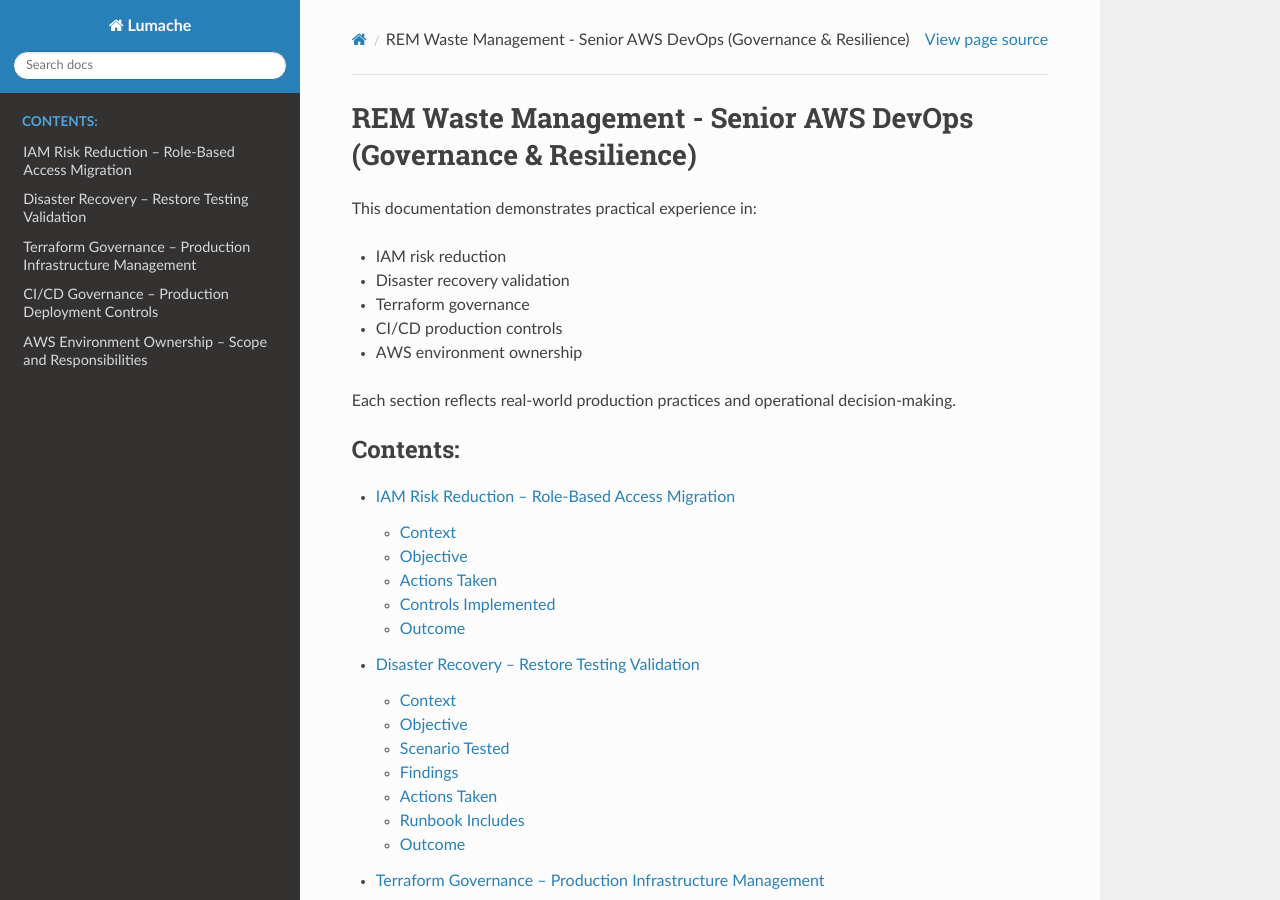
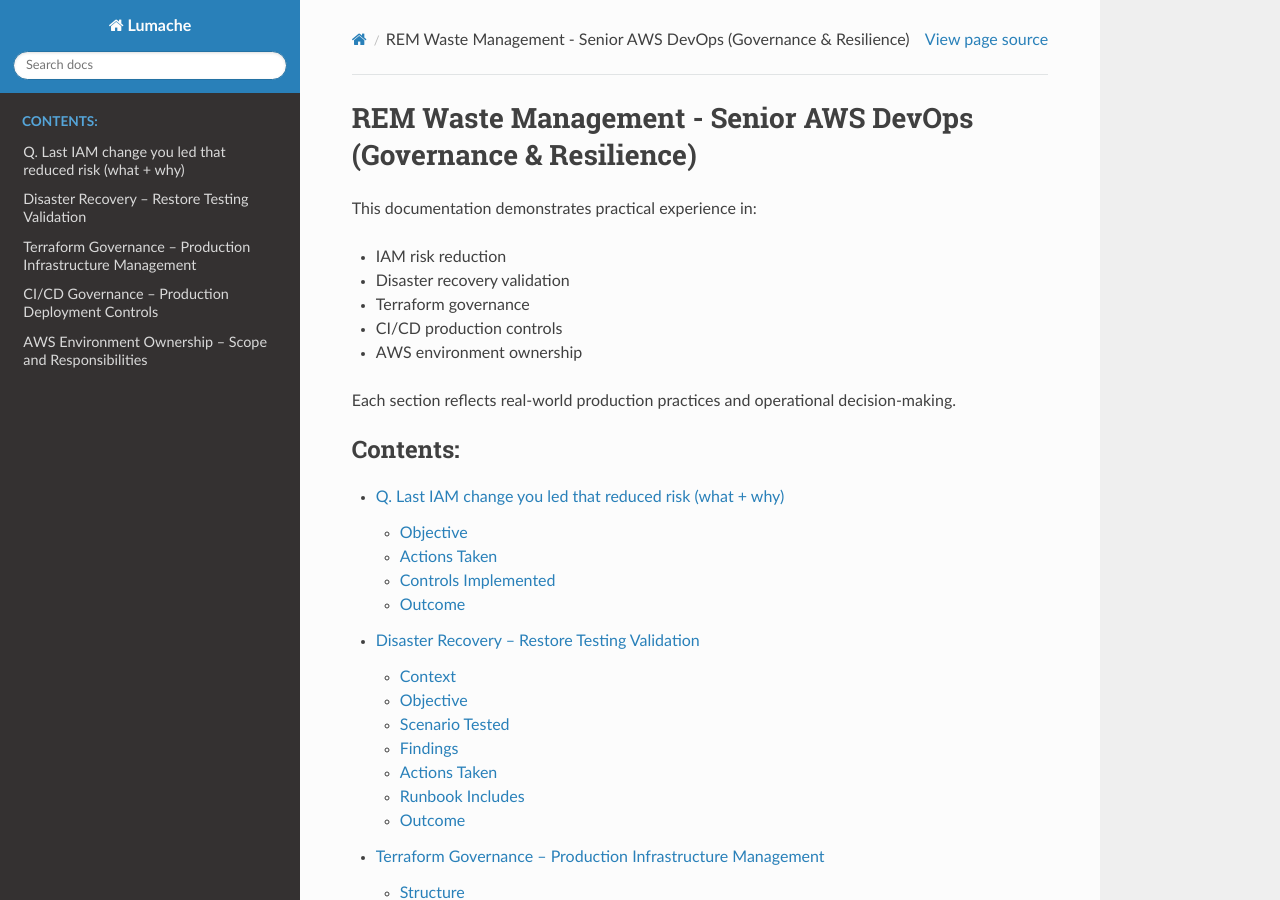
Before and after one commit to Mynkskhr/proj1221, a Sphinx documentation site: the page built from docs/source/index.rst, in a window 1280 px wide and 900 px high. Built offline with Sphinx 7.4.7 and the Read the Docs theme 3.1.0, drawn with Linux system fonts in a browser that asks for light colours; some of the changed lines change nothing that is shown.

Commit message:
Update iam-risk-reduction.rst

```diff
--- a/docs/source/iam-risk-reduction.rst
+++ b/docs/source/iam-risk-reduction.rst
@@ -1,40 +1,65 @@
-IAM Risk Reduction – Role-Based Access Migration
-================================================
+Q. Last IAM change you led that reduced risk (what + why)
+======================================================
 
-Context
--------
-The environment relied heavily on long-lived IAM user credentials and overly permissive policies (e.g. wildcard ``*:*`` actions), increasing the risk of credential compromise and lateral movement.
+In my previous roles at OpenText and Diehl Metering, I worked on AWS environments operating in a multi-account setup using landing zones, Service Control Policies (SCPs), and IAM role-based access.
+
+During an IAM audit, I identified several high-risk patterns:
+
+- Long-lived IAM users with static access keys
+- Access keys not rotated or encrypted
+- Over-permissive policies (e.g. ``*:*``)
+- Application teams sharing credentials
+- Lack of enforcement of least-privilege access
+- Inconsistent IAM practices across accounts
+
+These issues increased the risk of credential compromise, privilege escalation, and lack of traceability.
 
 Objective
 ---------
-Reduce identity-related risk by enforcing least privilege and eliminating long-lived credentials.
+Reduce identity-related risk by eliminating long-lived credentials, enforcing least privilege, and standardising IAM practices across accounts.
 
 Actions Taken
 -------------
-- Conducted IAM audit using AWS IAM Access Analyzer and CloudTrail logs
-- Identified:
-  - Over-permissive policies
-  - Unused credentials
-  - Inline policies without governance
-- Migrated from IAM users to IAM roles with STS-based temporary credentials
-- Replaced inline policies with scoped managed policies
-- Enforced:
-  - MFA for privileged access
-  - Role assumption patterns (no direct access to production resources)
-- Introduced naming conventions and role segmentation:
-  - ``app-role-*``
-  - ``infra-role-*``
-  - ``readonly-*``
+- Migrated access model from IAM users to IAM roles using STS-based temporary credentials
+- Enforced role-based access for applications and engineers
+- Designed IAM roles aligned to job functions and service boundaries
+
+- Identified and remediated access key risks:
+  - Flagged access keys older than 90 days
+  - Detected unencrypted or unused keys
+  - Implemented automated remediation using:
+    - AWS Lambda
+    - EventBridge triggers
+    - Step Functions for controlled workflows
+  - Actions included deactivation or deletion of non-compliant keys
+
+- Prevented creation of over-permissive policies:
+  - Implemented guardrails aligned with security posture
+  - Used automated checks to detect ``*:*`` patterns
+  - Enforced policy review before deployment
+
+- Addressed credential sharing:
+  - Shifted application teams to role-based access
+  - Removed dependency on shared credentials
+  - Reinforced shared responsibility model
+
+- Standardised IAM via Terraform:
+  - Introduced reusable IAM modules
+  - Defined a standard operating process (SOP) for IAM changes
+  - Ensured consistent policy structure and naming conventions across environments
 
 Controls Implemented
 -------------------
-- Least privilege policies per service
-- Restricted access to sensitive services (IAM, KMS, S3 critical buckets)
-- CloudTrail enabled for all regions
-- Periodic access reviews
+- Least-privilege IAM policies per service and role
+- SCP guardrails to restrict high-risk actions at account level
+- Automated detection and remediation of non-compliant access keys
+- Role-based access with temporary credentials (STS)
+- Audit visibility through CloudTrail and logging
 
 Outcome
 -------
-- Eliminated long-lived credentials in production
-- Reduced blast radius of compromised identities
-- Improved auditability and traceability of access patterns
+- Eliminated long-lived credentials across critical workloads
+- Reduced risk of credential leakage and misuse
+- Prevented creation of overly permissive IAM policies
+- Improved consistency of IAM practices across multiple AWS accounts
+- Strengthened overall security posture and audit readiness
```
